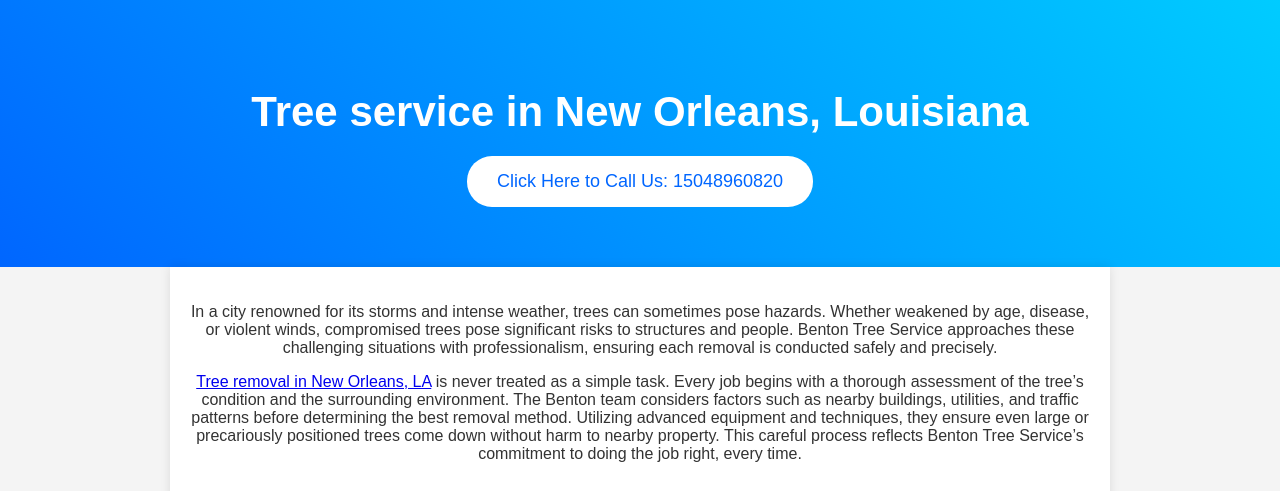
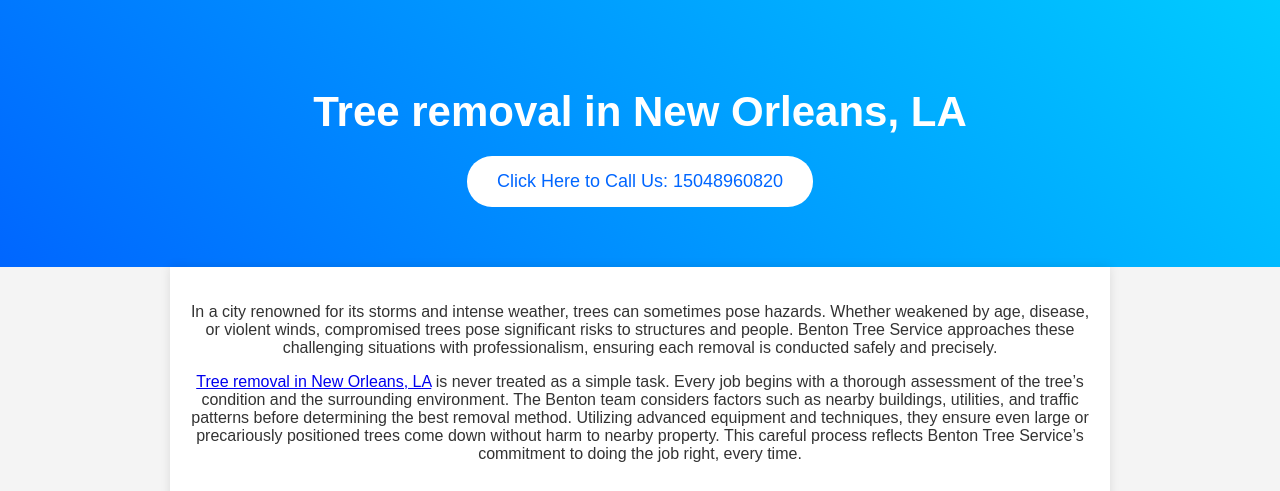
Before and after one commit to benton-tree-service/benton-tree-service, a plain HTML site: page index.html in a window 1280 px wide. Shown: the top 491 px of the page. Drawn offline with Linux system fonts and the light colour scheme.

Commit message:
Update index.html

```diff
--- a/index.html
+++ b/index.html
@@ -6,8 +6,8 @@
     <meta http-equiv="Content-Type" content="text/html; charset=utf-8">
     <meta name="description" content="Benton Tree Service has spent over 17 years navigating that balance, ensuring the city’s trees continue to thrive while keeping homes, businesses, and communities safe." />
     <meta name="keywords" content="Tree service in New Orleans, LA, Tree removal in New Orleans, LA, Tree trimming in New Orleans, LA" />
-    <meta property="og:title" content="Tree service in New Orleans, LA in New Orleans, Louisiana" />
-    <title>Tree service in New Orleans, Louisiana</title>
+    <meta property="og:title" content="Tree removal in New Orleans, LA" />
+    <title>Tree removal in New Orleans, LA</title>
     <style>
         body {
             font-family: Arial, sans-serif;
@@ -62,7 +62,7 @@
 
     <!-- Hero Section -->
     <div class="hero">
-        <h1>Tree service in New Orleans, Louisiana</h1>
+        <h1>Tree removal in New Orleans, LA</h1>
         <button onclick="window.location.href='tel:+15048960820'">Click Here to Call Us: 15048960820</button>
     </div>
 
```
